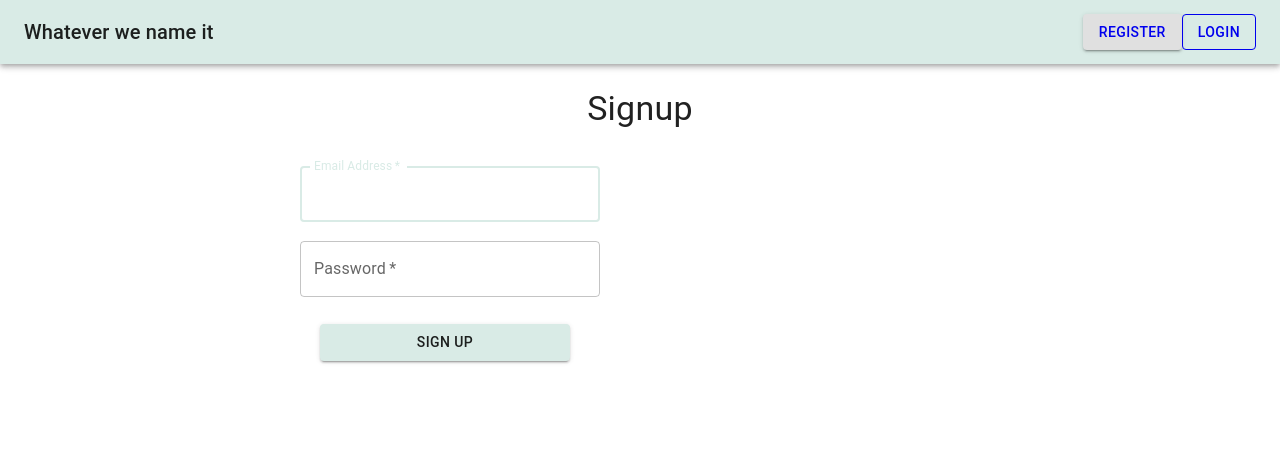
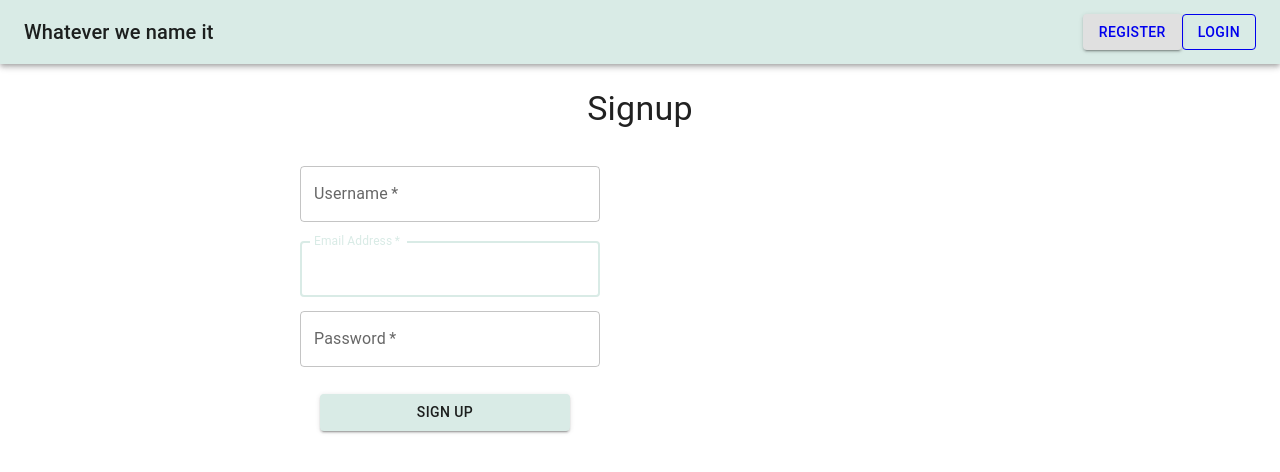
Before and after one commit to gh111331/HackHER24_Cerena_Jonah_Yuchen, a Next.js app: page /signup in a window 1280 px wide. Shown: the top 472 px of the page. Built offline with nearby package versions, Linux system fonts and the light colour scheme.

Commit message:
Update signup.js
added username

```diff
--- a/src/pages/signup.js
+++ b/src/pages/signup.js
@@ -3,20 +3,28 @@ import { useRouter } from 'next/router';
 import { TextField, Button, Typography, Box } from '@mui/material';
 
 import { auth } from '@/../firebaseConfig';
-import { createUserWithEmailAndPassword } from 'firebase/auth';
+import { createUserWithEmailAndPassword, updateProfile } from 'firebase/auth';
 
 export default function Signup() {
     const [email, setEmail] = useState('');
     const [password, setPassword] = useState('');
+    const [username, setUsername] = useState('');
     const router = useRouter();
 
     const handleSignup = (e) => {
         e.preventDefault();
         createUserWithEmailAndPassword(auth, email, password)
         .then((userCredential) => {
-            // Signed in
-            console.log(userCredential.user);
-            router.push('/'); // Redirect to home page or dashboard after signup
+           // Signed in
+           const user = userCredential.user;
+           // Update the user profile with the username
+           return updateProfile(user, {
+               displayName: username // Set the username as the display name
+           });
+        })
+       .then(() => {
+           console.log('User profile updated.');
+           router.push('/'); // Redirect to home page or dashboard after signup and profile update
         })
         .catch((error) => {
             setError(error.message);
@@ -36,10 +44,20 @@ export default function Signup() {
             >
                 <TextField
                     style={{ position: 'absolute', top: '150px', left: '300px', width: '300px' }}
-
                     margin="normal"
                     required
-                    fullWidth
+                    id="username"
+                    label="Username"
+                    name="username"
+                    autoComplete="username"
+                    autoFocus
+                    value={username}
+                    onChange={(e) => setUsername(e.target.value)}
+                />
+                <TextField
+                    style={{ position: 'absolute', top: '225px', left: '300px', width: '300px' }}
+                    margin="normal"
+                    required
                     id="email"
                     label="Email Address"
                     name="email"
@@ -49,10 +67,9 @@ export default function Signup() {
                     onChange={(e) => setEmail(e.target.value)}
                 />
                 <TextField
-                    style={{ position: 'absolute', top: '225px', left: '300px', width: '300px' }}
+                    style={{ position: 'absolute', top: '295px', left: '300px', width: '300px' }}
                     margin="normal"
                     required
-
                     name="password"
                     label="Password"
                     type="password"
@@ -63,10 +80,9 @@ export default function Signup() {
                 />
                 <Button
                     type="submit"
-                    fullWidth
                     variant="contained"
                     sx={{ mt: 3, mb: 2 }}
-                    style={{ position: 'absolute', top: '300px', left: '320px', width: '250px' }}
+                    style={{ position: 'absolute', top: '370px', left: '320px', width: '250px' }}
                 >
 
                     Sign Up
```
